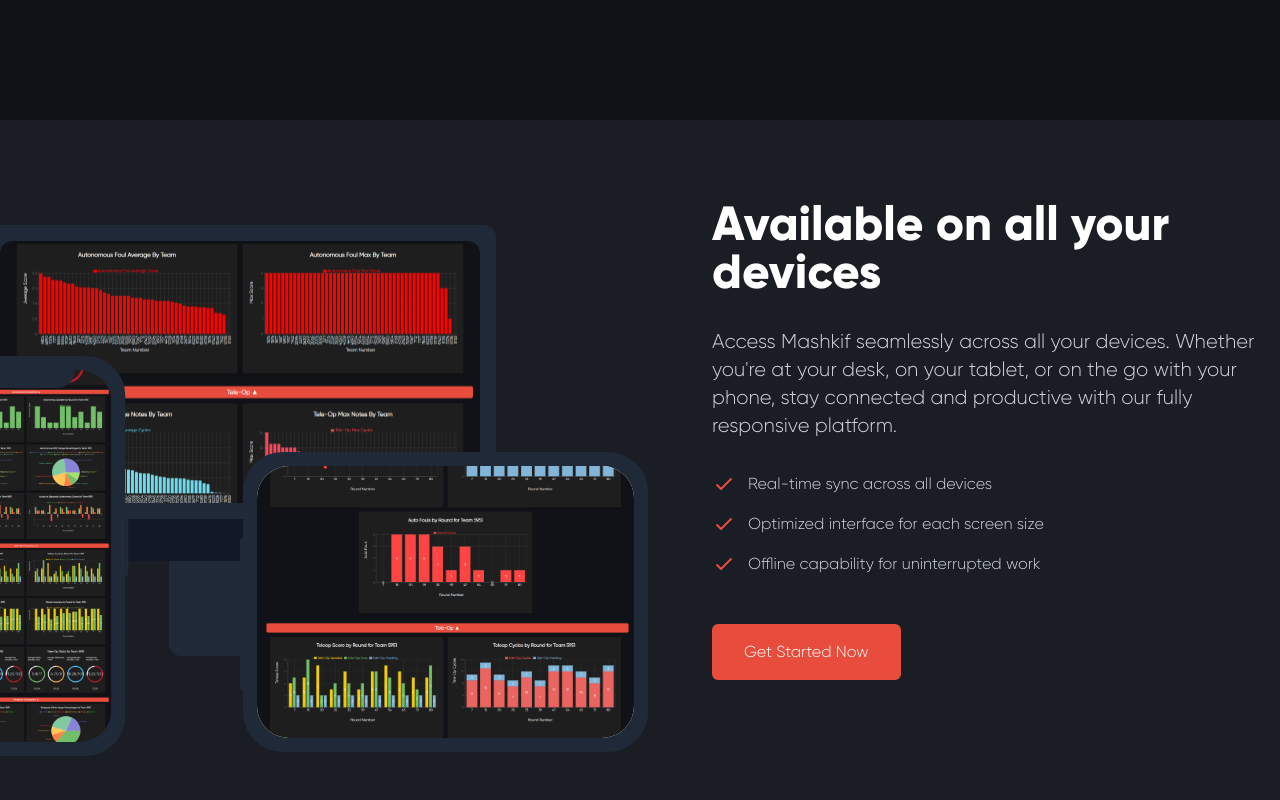
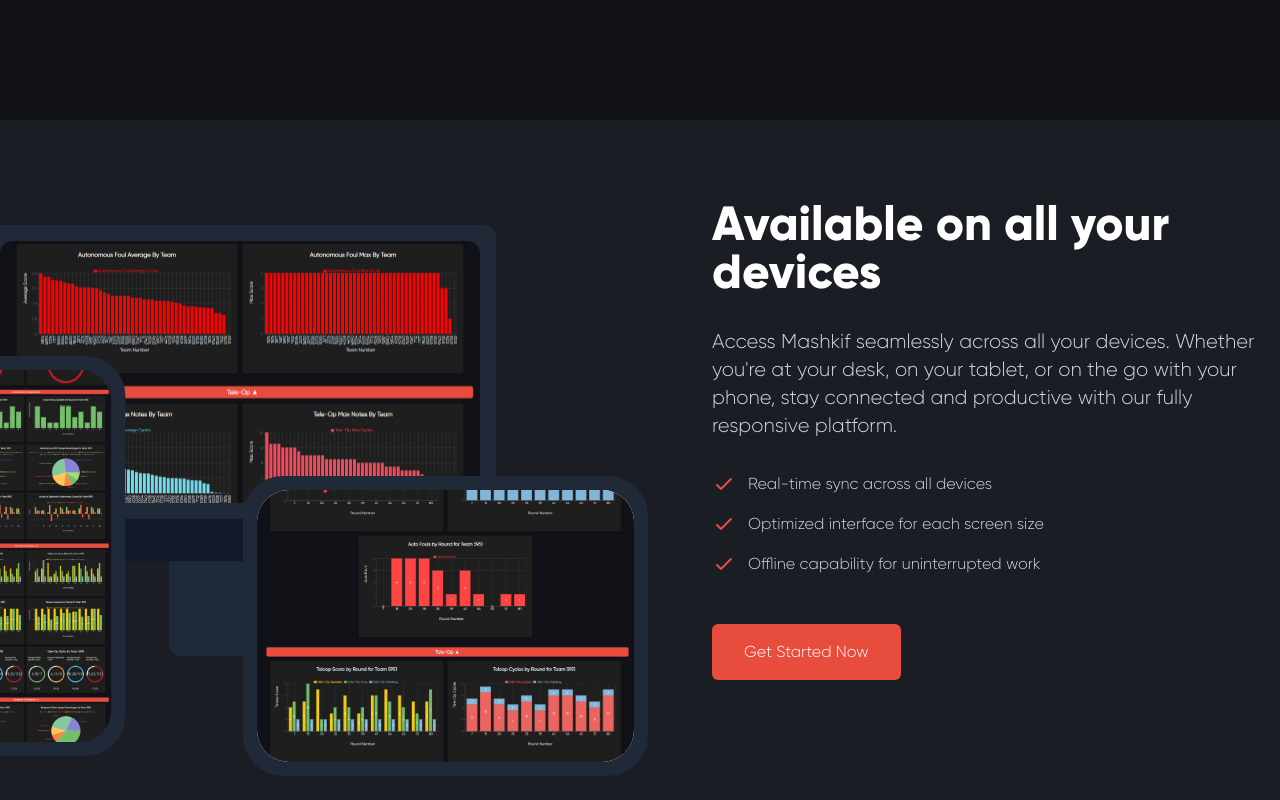
Before and after one commit to AsafMeizner/MAshkif-website, a Next.js app: page / in a window 1280 px wide. Shown: the part 3080-3880 px from the top of the page. Built offline with nearby package versions, Linux system fonts and the light colour scheme.

Commit message:
new text

```diff
--- a/src/app/page.tsx
+++ b/src/app/page.tsx
@@ -1,6 +1,6 @@
 "use client";
 
-import { useEffect, useRef, useState } from 'react';
+import { useEffect, useRef, useState } from "react";
 
 const sections = [
   {
@@ -16,13 +16,13 @@
     imageUrl: "/scouting-form.png",
   },
   {
-    title: "Advanced Analytics Dashboard",
+    title: "Advanced Analytics",
     description: "Get insights that matter with our powerful analytics engine.",
     buttonText: "Explore Analytics",
     imageUrl: "/specific-team.png",
   },
   {
-    title: "Custom Reporting Tools",
+    title: "highly customizable",
     description: "Create and share reports that tell your data's story.",
     buttonText: "Start Reporting",
     imageUrl: "/comparison.png",
@@ -32,9 +32,11 @@
 const Home = () => {
   const contentRef = useRef<HTMLDivElement | null>(null);
   const containerRef = useRef<HTMLDivElement | null>(null);
+  const mockupsRef = useRef<HTMLDivElement | null>(null);
   const [activeSection, setActiveSection] = useState(0);
   const [fadeIn, setFadeIn] = useState(true);
-  const [scrollPastSections, setScrollPastSections] = useState(false); // To track if we scrolled past the sections
+  const [scrollPastSections, setScrollPastSections] = useState(false);
+  const [mockupInView, setMockupInView] = useState(false);
 
   useEffect(() => {
     const container = containerRef.current;
@@ -48,11 +50,10 @@
       const sectionHeight = window.innerHeight;
       const currentSection = Math.floor((scrollPosition + sectionHeight / 2) / sectionHeight);
 
-      // If the scroll position exceeds the last section, allow dots to scroll up naturally
       if (scrollPosition > (sections.length - 1) * sectionHeight) {
-        setScrollPastSections(true); // Dots will scroll with the page after last section
+        setScrollPastSections(true);
       } else {
-        setScrollPastSections(false); // Dots will stay fixed within sections
+        setScrollPastSections(false);
       }
 
       if (currentSection !== activeSection) {
@@ -61,6 +62,13 @@
           setActiveSection(Math.min(currentSection, sections.length - 1));
           setFadeIn(true);
         }, 300);
+      }
+
+      if (mockupsRef.current) {
+        const mockupTop = mockupsRef.current.getBoundingClientRect().top;
+        if (mockupTop < window.innerHeight - 100) {
+          setMockupInView(true);
+        }
       }
     };
 
@@ -108,7 +116,9 @@
                       activeSection === index ? "opacity-100 transform-none" : "opacity-0 -translate-y-4"
                     }`}
                   >
-                    <h1 style={{fontFamily: 'Gilroy-ExtraBold'}} className="text-6xl font-bold leading-tight">{section.title}</h1>
+                    <h1 style={{ fontFamily: "Gilroy-ExtraBold" }} className="text-6xl font-bold leading-tight">
+                      {section.title}
+                    </h1>
                   </div>
                 ))}
               </div>
@@ -176,53 +186,59 @@
         </div>
       </main>
 
-      {/* Extra content after the last section */}
       {/* Device Mockups Section */}
-      <div className="min-h-screen bg-[#1a1e24] text-white py-20">
-        <div className="max-w-7xl mx-auto px-6">
+      <div
+        ref={mockupsRef}
+        className={`min-h-screen bg-[#1a1e24] text-white py-20 transition-transform duration-1000 ${
+          mockupInView ? "animate-slide-up-fade" : "opacity-0"
+        } relative`}
+      >
+        {/* Background accents for added interest */}
+        {/* <div className="absolute top-0 left-0 w-full h-full bg-gradient-to-br from-[#222831] to-[#393e46] opacity-40 pointer-events-none"></div> */}
+        <div className="max-w-7xl mx-auto px-6 relative z-10">
           <div className="grid grid-cols-1 lg:grid-cols-2 gap-12 items-center">
-            {/* Mockups Container */}
-            <div className="relative">
+            <div className="relative space-y-6">
               {/* Desktop Mockup */}
-              <div className="relative mx-auto border-gray-800 bg-gray-800 border-[16px] rounded-t-xl h-[172px] max-w-[301px] md:h-[294px] md:max-w-[512px] -translate-x-20">
+              <div className="hover:scale-105 transition-transform animate-sway">
+                <div className="relative mx-auto border-gray-800 bg-gray-800 border-[16px] rounded-t-xl h-[172px] max-w-[301px] md:h-[294px] md:max-w-[512px] -translate-x-20">
+                  <div className="rounded-xl overflow-hidden h-[140px] md:h-[262px]">
+                    <img src="/all-teams.png" className="h-[140px] md:h-[262px] w-full rounded-xl object-cover" alt="Desktop version" />
+                  </div>
+                </div>
+                <div className="relative mx-auto bg-gray-900 rounded-b-xl h-[24px] max-w-[301px] md:h-[42px] md:max-w-[512px] -translate-x-20"></div>
+                <div className="relative mx-auto bg-gray-800 rounded-b-xl h-[55px] max-w-[83px] md:h-[95px] md:max-w-[142px] -translate-x-20"></div>
+              </div>
+{/*
+              <div className="hover:scale-105 transition-transform animate-sway relative mx-auto border-gray-800 bg-gray-800 border-[16px] rounded-t-xl h-[172px] max-w-[301px] md:h-[294px] md:max-w-[512px] -translate-x-20 translate-y-20">
                 <div className="rounded-xl overflow-hidden h-[140px] md:h-[262px]">
                   <img src="/all-teams.png" className="h-[140px] md:h-[262px] w-full rounded-xl object-cover" alt="Desktop version" />
                 </div>
               </div>
-              <div className="relative mx-auto bg-gray-900 rounded-b-xl h-[24px] max-w-[301px] md:h-[42px] md:max-w-[512px] -translate-x-20"></div>
-              <div className="relative mx-auto bg-gray-800 rounded-b-xl h-[55px] max-w-[83px] md:h-[95px] md:max-w-[142px] -translate-x-20"></div>
+              <div className="relative mx-auto bg-gray-900 rounded-b-xl h-[24px] max-w-[301px] md:h-[42px] md:max-w-[512px] -translate-x-20 translate-y-14"></div>
+              <div className="relative mx-auto bg-gray-800 rounded-b-xl h-[55px] max-w-[83px] md:h-[95px] md:max-w-[142px] -translate-x-20 translate-y-8"></div> */}
 
-              {/* Tablet Mockup - Positioned absolutely */}
-              <div className="absolute -right-8 top-1/2 transform translate-x-1/8 translate-y-3">
+              {/* Tablet Mockup */}
+              <div className="absolute -right-8 top-1/2 transform translate-x-1/8 translate-y-3 hover:-rotate-3 animate-sway-slow transition-transform">
                 <div className="relative border-gray-800 bg-gray-800 border-[14px] rounded-[2.5rem] h-[300px] w-[405px] md:h-[300px] md:w-[405px]">
-                  <div className="h-[32px] w-[3px] bg-gray-800 absolute -start-[17px] top-[72px] rounded-s-lg"></div>
-                  <div className="h-[46px] w-[3px] bg-gray-800 absolute -start-[17px] top-[124px] rounded-s-lg"></div>
-                  <div className="h-[46px] w-[3px] bg-gray-800 absolute -start-[17px] top-[178px] rounded-s-lg"></div>
                   <div className="rounded-[2rem] overflow-hidden h-[272px] w-[377px] bg-white">
                     <img src="/specific-team.png" className="h-full w-full object-cover" alt="Tablet version" />
                   </div>
                 </div>
               </div>
 
-              {/* Phone Mockup - Positioned absolutely */}
-              <div className="absolute -left-8 bottom-0 transform -translate-x-1/3 translate-y-1/4">
+              {/* Phone Mockup */}
+              <div className="absolute -left-8 bottom-0 transform -translate-x-1/3 translate-y-1/4 hover:rotate-6 animate-sway-faster transition-transform">
                 <div className="relative border-gray-800 bg-gray-800 border-[14px] rounded-[2.5rem] h-[400px] w-[200px]">
-                  <div className="w-[98px] h-[18px] bg-gray-800 top-0 rounded-b-[1rem] left-1/2 -translate-x-1/2 absolute"></div>
-                  <div className="h-[32px] w-[3px] bg-gray-800 absolute -start-[17px] top-[72px] rounded-s-lg"></div>
-                  <div className="h-[46px] w-[3px] bg-gray-800 absolute -start-[17px] top-[124px] rounded-s-lg"></div>
-                  <div className="h-[46px] w-[3px] bg-gray-800 absolute -start-[17px] top-[178px] rounded-s-lg"></div>
-                  <div className="h-[64px] w-[3px] bg-gray-800 absolute -end-[17px] top-[142px] rounded-e-lg"></div>
                   <div className="rounded-[2rem] overflow-hidden w-[172px] h-[372px] bg-white">
                     <img src="/comparison.png" className="w-full h-full object-cover" alt="Mobile version" />
                   </div>
                 </div>
               </div>
-
             </div>
 
             {/* Text Content */}
             <div className="space-y-8 lg:pl-12">
-              <h2 className="text-5xl font-bold" style={{fontFamily: 'Gilroy-ExtraBold'}}>
+              <h2 className="text-5xl font-bold" style={{ fontFamily: "Gilroy-ExtraBold" }}>
                 Available on all your devices
               </h2>
               <p className="text-xl text-gray-300">
```
